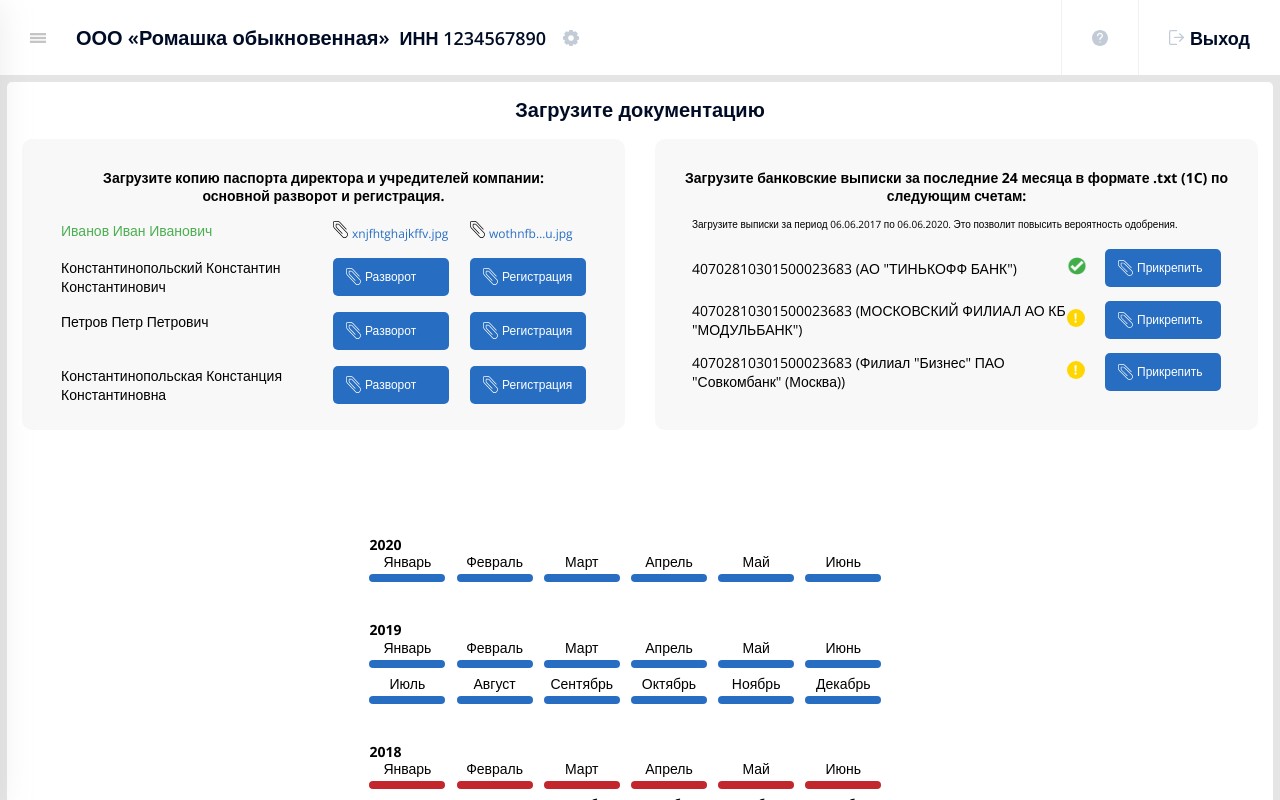
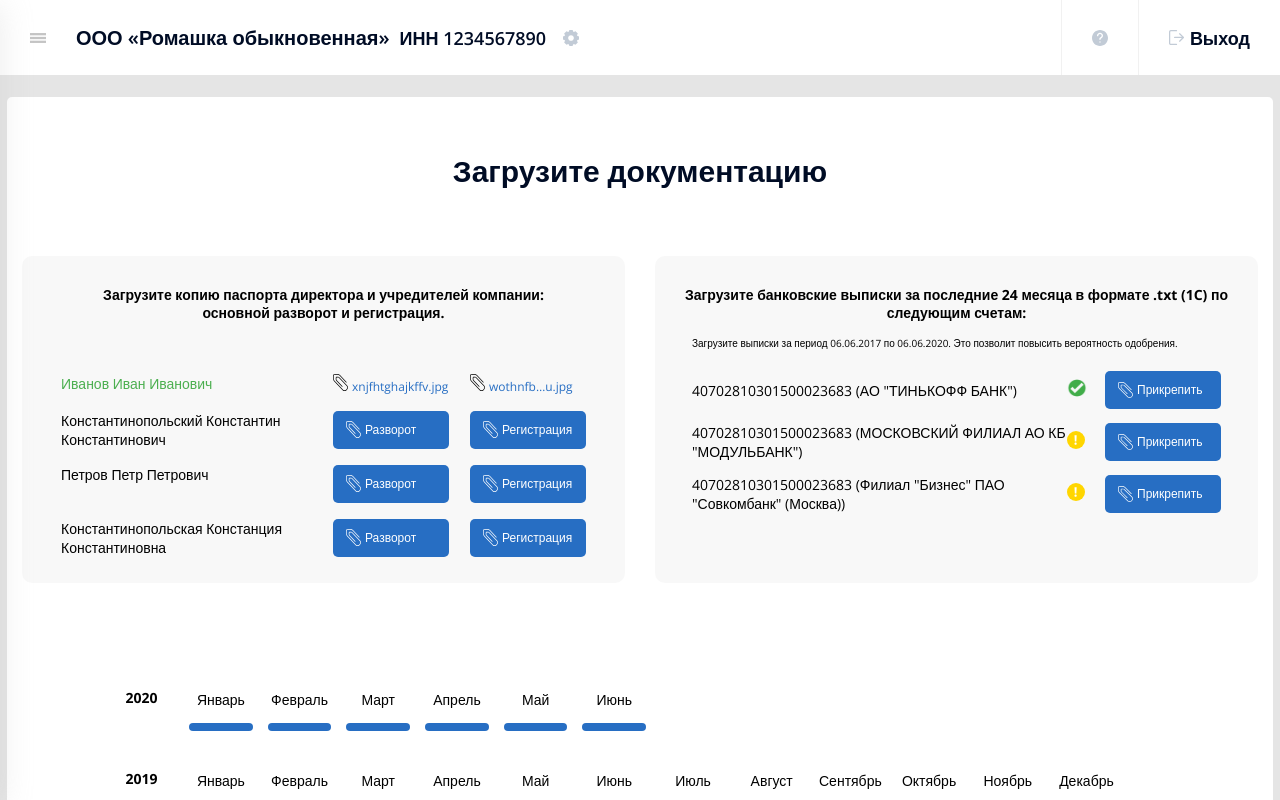
Before and after one commit to PaulTmatik/test-work, a React (Create React App) app: page / in a window 1280 px wide. Shown: the top 800 px of the page. Built offline with nearby package versions, Linux system fonts and the light colour scheme.

Commit message:
Исправлены проблемы с контрольными точками

```diff
--- a/src/components/Navigation.js
+++ b/src/components/Navigation.js
@@ -8,10 +8,10 @@ class Navigation extends Component {
       <nav className="navigation">
         <ul className="navigation__links">
           <li className="navigation__item navigation--complite">
-            <a className="navigation__link" href="#">Идентификация</a>
+            <a className="navigation__link" href="/identity">Идентификация</a>
           </li>
           <li className="navigation__item navigation--current">
-            <a className="navigation__link" href="#">Документация</a>
+            <a className="navigation__link" href="/docs">Документация</a>
           </li>
           <li className="navigation__item navigation--disabled">
             <span className="navigation__link">Решение</span>
--- a/src/styles/Calendar.css
+++ b/src/styles/Calendar.css
@@ -3,7 +3,7 @@
   flex-wrap: wrap;
 }
 
-@media (max-width: 600px) {
+@media (max-width: 399px) {
   .calendar {
     width: 15rem;
     margin-left: -1.125rem;
@@ -20,7 +20,18 @@
 @media (min-width: 600px) {
   .calendar {
     width: 32rem;
-    margin-left: -1.825rem;
+  }
+}
+
+@media (min-width: 1280px) {
+  .calendar {
+    width: 62.5rem;
+  }
+}
+
+@media (min-width: 1500px) {
+  .calendar {
+    width: 85.375rem;
   }
 }
 
@@ -28,10 +39,9 @@
   display: flex;
   flex-grow: 1;
   flex-wrap: wrap;
-  justify-content: space-between;
 }
 
-@media (max-width: 600px) {
+@media (max-width: 599px) {
   .calendar__months {
     flex-basis: 13.188rem;
     font-size: 0.375rem;
@@ -40,7 +50,7 @@
   }
 }
 
-@media (min-width: 400px) and (max-width: 600px) {
+@media (min-width: 400px) and (max-width: 599px) {
   .calendar__months {
     flex-basis: 13.625rem;
     font-size: 0.5rem;
@@ -53,46 +63,56 @@
   .calendar__months {
     margin-inline-start: 0;
     margin-bottom: 2.125rem;
-    width: 30rem;
+    width: calc(100% - 3.688rem);
   }
 }
-
 
 .calendar__year {
   font-weight: 700;
   line-height: 1.125em;
 }
 
-@media (max-width: 600px) {
+@media (max-width: 599px) {
   .calendar__year {
     font-size: 0.5rem;
   }
 }
 
-@media (min-width: 400px) and (max-width: 600px) {
+@media (min-width: 400px) and (max-width: 599px) {
   .calendar__year {
     font-size: 0.625rem;
   }
 }
 
-@media (max-width: 600px) {
+@media (min-width: 600px) {
+  .calendar__year {
+    margin-right: 1.688em;
+    width: 2rem;
+  }
+}
+
+.calendar__month_item {
+  box-sizing: border-box;
+  padding: 0 0.438rem 0 0.5rem;
+  width: 16.667%;
+}
+
+@media (max-width: 599px) {
   .calendar__month_item {
-    width: 1.938rem;
     margin-bottom: 0.375rem;
+    padding: 0 0.125rem 0 0.188rem;
   }
 }
 
 @media (min-width: 400px) {
   .calendar__month_item {
-    width: 2.238rem;
     margin-bottom: 0.375rem;
   }
 }
 
-@media (min-width: 600px) {
+@media (min-width: 1280px) {
   .calendar__month_item {
-    width: 4.75rem;
-    margin-bottom: 0.375rem;
+    width: 8.333%;
   }
 }
 
@@ -105,7 +125,9 @@
 
 .calendar__link:after {
   background-color: #276ec3;
+  border-radius: 0.25rem;
   content: "";
+  height: 0.5rem;
   display: block;
   width: 100%;
 }
@@ -114,18 +136,20 @@
   background-color: #c1272d;
 }
 
-@media (max-width: 600px) {
+@media (max-width: 599px) {
   .calendar__link:after {
-    border-radius: 0.25rem;
-    height: 0.5rem;
     margin-top: 0.063rem;
   }
 }
 
 @media (min-width: 600px) {
   .calendar__link:after {
-    border-radius: 0.25rem;
-    height: 0.5rem;
     margin-top: 0.175rem;
   }
 }
+
+@media (min-width: 1280px) {
+  .calendar__link:after {
+    margin-top: 0.875rem;
+  }
+}
--- a/src/styles/DocumentsLoader.css
+++ b/src/styles/DocumentsLoader.css
@@ -28,7 +28,7 @@
   }
 }
 
-@media (max-width: 600px) {
+@media (max-width: 599px) {
   .documents_loader__pickup:not(:first-child) {
     margin-top: 0.5rem;
   }
@@ -38,13 +38,13 @@
   }
 }
 
-@media (max-width: 400px) {
+@media (max-width: 399px) {
   .documents_loader__buttons {
     width: 6.5rem;
   }
 }
 
-@media (min-width: 400px) and (max-width: 600px) {
+@media (min-width: 400px) and (max-width: 599px) {
   .documents_loader__buttons {
     width: 9.375rem;
   }
@@ -71,6 +71,12 @@
   }
 }
 
+@media (min-width: 900px) {
+  .extract_loader__period {
+    margin: 0.75rem 0 1.188rem;
+  }
+}
+
 .documents_loader__owner_link {
   color: #4caf50;
 }
--- a/src/styles/Page.css
+++ b/src/styles/Page.css
@@ -31,6 +31,14 @@ a:hover {
   }
 }
 
+@media (min-width: 1280px) {
+  .page__main {
+    margin-top: 1.375rem;
+    margin-bottom: 1.375rem;
+    padding-top: 3.625rem;
+  }
+}
+
 .page__h1 {
   color: #000c25;
   line-height: 2rem;
@@ -53,6 +61,12 @@ a:hover {
 @media (min-width: 600px) {
   .page__h1 {
     font-size: 1.25rem;
+  }
+}
+
+@media (min-width: 600px) {
+  .page__h1 {
+    font-size: 1.875rem;
   }
 }
 
@@ -132,7 +146,7 @@ a:hover {
   }
 }
 
-@media (min-width: 900px) and (max-width: 970px) {
+@media (min-width: 600px) and (max-width: 640px), (min-width: 900px) and (max-width: 970px) {
   .page__load_section {
     margin-left: 1.219rem;
     margin-right: 1.219rem;
@@ -141,6 +155,28 @@ a:hover {
   .documents_loader {
     margin-left: 1.219rem;
     margin-right: 1.219rem;
+  }
+}
+
+@media (min-width: 1280px) {
+  .page__load_section {
+    margin-top: 4.313rem;
+  }
+
+
+  .documents_loader {
+    margin-top: 3.25rem;
+  }
+}
+
+@media (min-width: 1400px) {
+  .page__load_section {
+    margin-left: 0;
+    margin-right: 0;
+  }
+
+  .page__load_section:first-child {
+    margin-right: 4.813rem;
   }
 }
 
@@ -207,6 +243,16 @@ a:hover {
 @media (min-width: 900px) and (max-width: 1279px), (min-width: 1600px) {
   .page__footer {
     padding-left: 20rem;
+  }
+}
+
+@media (min-width: 1280px) {
+  .page__footer {
+    justify-content: flex-start;
+  }
+
+  .page__company_info {
+    margin-right: 2.313rem;
   }
 }
 
```
